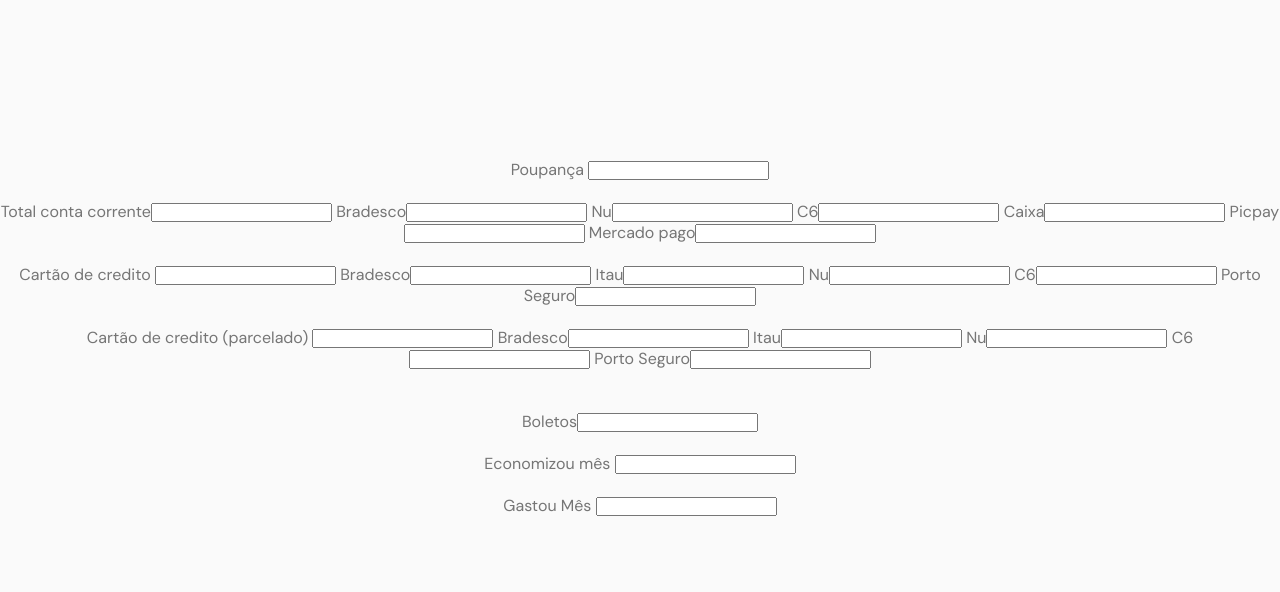
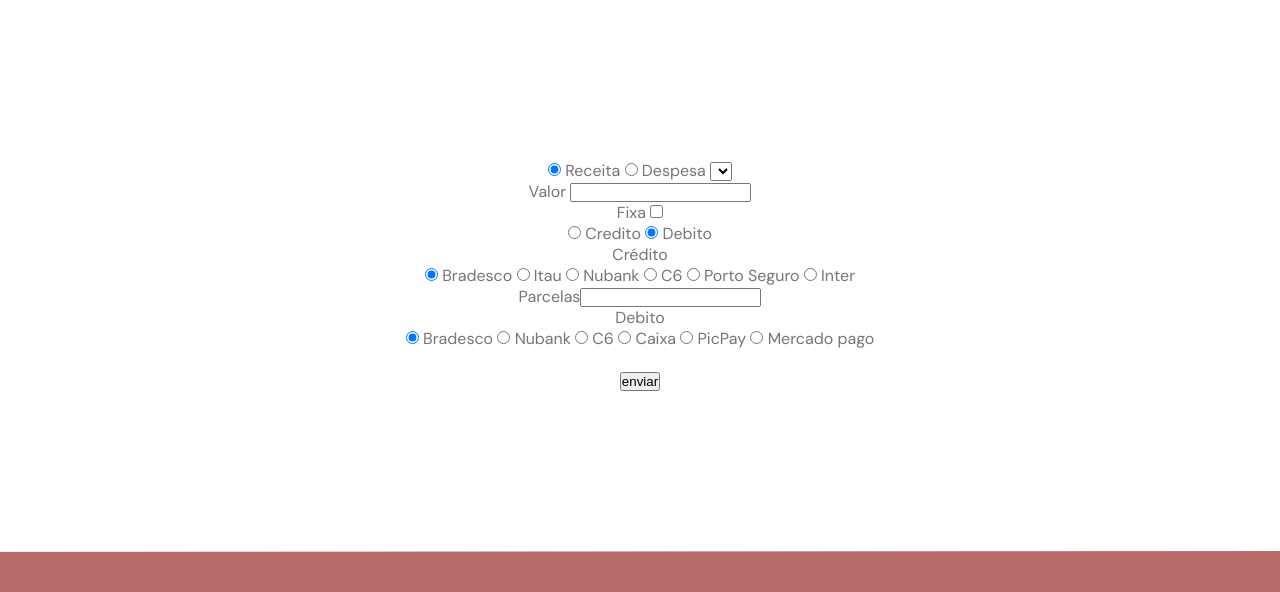
Before and after one commit to daianemsilva09/finanday, a plain HTML site: page principal.html in a window 1280 px wide. Shown: the part 73-665 px from the top of the page. Drawn offline with nearby package versions, Linux system fonts and the light colour scheme; files that its build step writes are made by us from their sources.

Commit message:
problemas

```diff
--- a/principal.html
+++ b/principal.html
@@ -36,6 +36,7 @@
 
     <main>
       <!-- HOME -->
+      <!--
       <section class="section" id="principal">
         <div class="principal">
           Poupança  <input type="number" name="poupanca" id="poupanca">
@@ -72,7 +73,7 @@
           <br><br>Gastou Mês <input type="number" name="gasmes" id="poupanca">
         </div>
       </section>
-
+-->
       <div class="divider-1"></div>
 
       <!-- ABOUT -->
@@ -83,6 +84,7 @@
               <label for="novorec">Receita</label>
             <input type="radio" name="novins" id="novodes">
               <label for="novodes">Despesa</label>
+              <select name="testn" id="testi"></select>
             </p>
 
             <p>
--- a/script.js
+++ b/script.js
@@ -17,7 +17,7 @@ function login() {
 
       if (valor.value.length >=1 ){
           if (roud1[0].checked){
-            var receita = Number(valor.value)
+            var receita = Number(valor.value) ;
             window.alert `receita teste ${receita}`
           }else if (roud1[1].checked) {
             window.alert('despesas')
```
